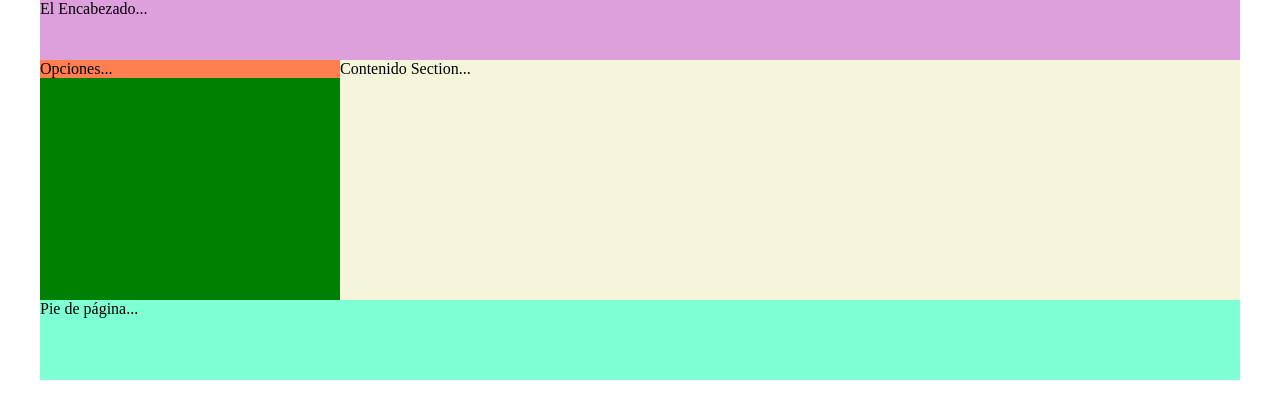
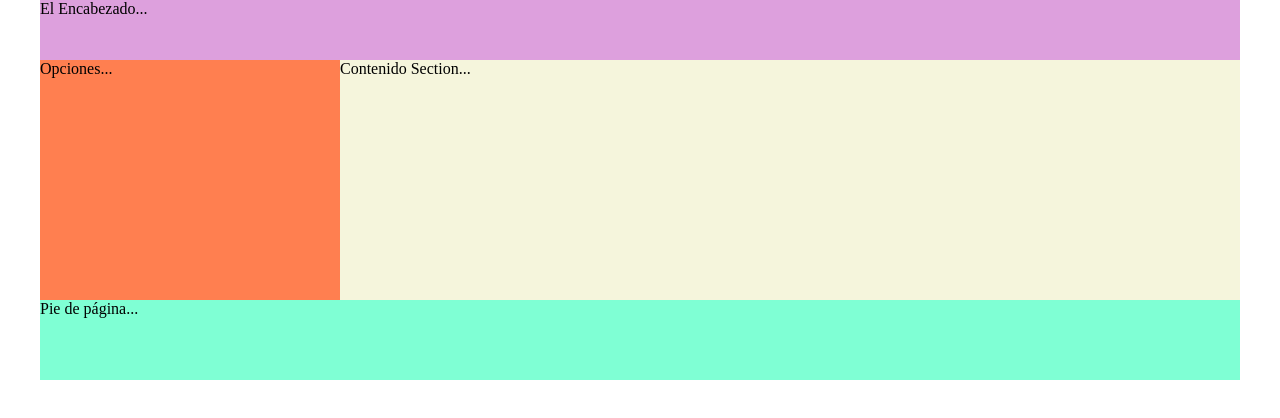
Before and after one commit to alizarazot/Ejercicio-Modelo-Cajas, a plain HTML site: page index.html in a window 1280 px wide. Drawn offline with Linux system fonts and the light colour scheme.

Commit message:
Estructuras con Flex

```diff
--- a/style.css
+++ b/style.css
@@ -11,11 +11,10 @@ header {
 
 section {
     background-color: green;
-    overflow: hidden;
+    display: flex;
 }
 
 nav {
-    float: left;
     width: 25%;
     background-color: coral;
 }
@@ -26,7 +25,6 @@ footer {
 }
 
 article {
-    float: left;
     width: 75%;
     background-color: beige;
     height: 240px;
```
